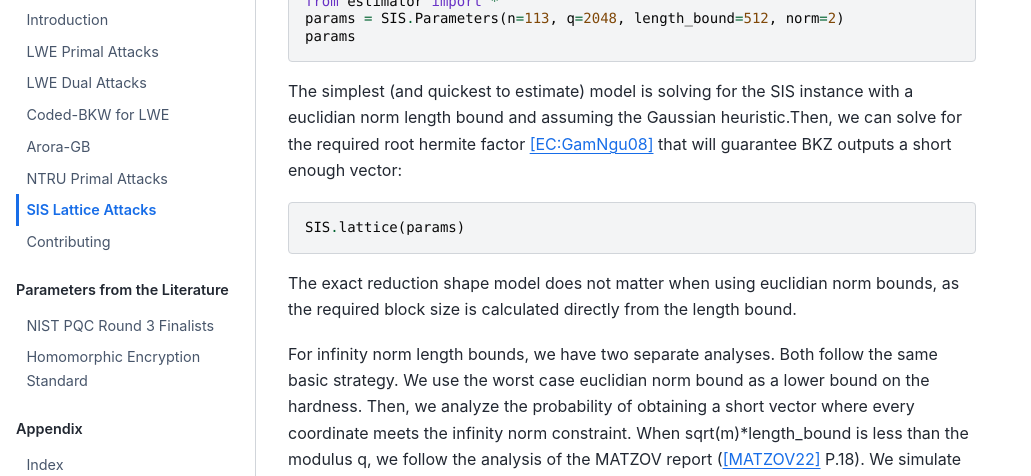
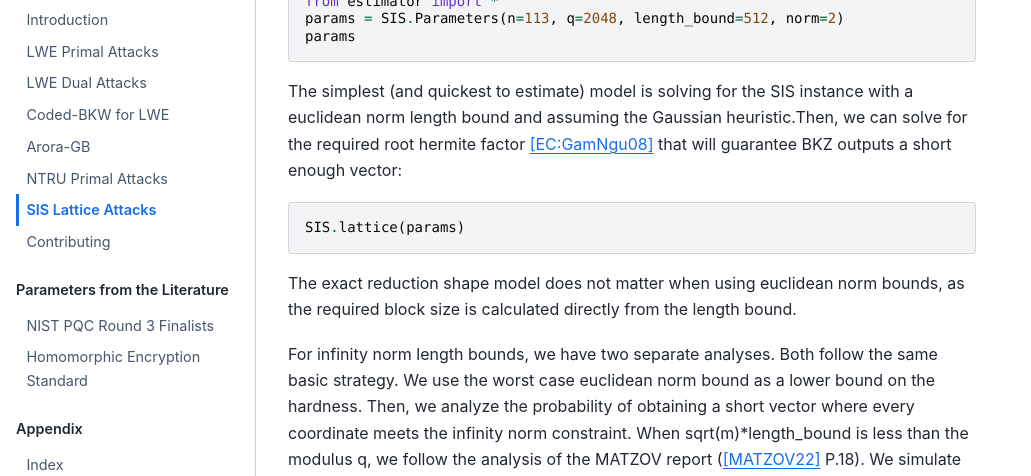
Before and after one commit to malb/lattice-estimator, a Sphinx documentation site: the page built from docs/algorithms/sis-lattice.rst, in a window 1280 px wide and 1400 px high. Shown: the part 204-680 px from the top of the window, without its empty margins (0-1031 px from the left). Built offline with Sphinx 7.4.7 and the Sphinx Book theme 1.1.4, drawn with Linux system fonts in a browser that asks for light colours; some of the changed text lies outside the part shown.

Commit message:
Minor euclidean SIS fix

```diff
--- a/README.rst
+++ b/README.rst
@@ -69,13 +69,13 @@ Quick Start
     SISParameters(n=512, q=12289, length_bound=5833.9072, m=1024, norm=2, tag='Falcon512_Unf')
 
     >>> SIS.lattice(schemes.Falcon512_Unf)
-    rop: ≈2^146.4, red: ≈2^146.4, δ: 1.003882, β: 415, d: 1024, tag: euclidian
+    rop: ≈2^146.4, red: ≈2^146.4, δ: 1.003882, β: 415, d: 1024, tag: euclidean
 
     >>> r = SIS.estimate.rough(schemes.Falcon512_Unf)
-    lattice              :: rop: ≈2^121.2, red: ≈2^121.2, δ: 1.003882, β: 415, d: 1024, tag: euclidian
+    lattice              :: rop: ≈2^121.2, red: ≈2^121.2, δ: 1.003882, β: 415, d: 1024, tag: euclidean
 
     >>> r = SIS.estimate(schemes.Falcon512_Unf)
-    lattice              :: rop: ≈2^146.4, red: ≈2^146.4, δ: 1.003882, β: 415, d: 1024, tag: euclidian
+    lattice              :: rop: ≈2^146.4, red: ≈2^146.4, δ: 1.003882, β: 415, d: 1024, tag: euclidean
 
 - `Try it in your browser <https://mybinder.org/v2/gh/malb/lattice-estimator/jupyter-notebooks?labpath=..%2F..%2Ftree%2Fprompt.ipynb>`__.
 - `Read the documentation <https://lattice-estimator.readthedocs.io/en/latest/>`__.
--- a/docs/algorithms/sis-lattice.rst
+++ b/docs/algorithms/sis-lattice.rst
@@ -9,13 +9,13 @@ We construct an (easy) example SIS instance::
     params = SIS.Parameters(n=113, q=2048, length_bound=512, norm=2)
     params
 
-The simplest (and quickest to estimate) model is solving for the SIS instance with a euclidian norm length bound and assuming the Gaussian heuristic.Then, we can solve for the required root hermite factor [EC:GamNgu08]_ that will guarantee BKZ outputs a short enough vector::
+The simplest (and quickest to estimate) model is solving for the SIS instance with a euclidean norm length bound and assuming the Gaussian heuristic.Then, we can solve for the required root hermite factor [EC:GamNgu08]_ that will guarantee BKZ outputs a short enough vector::
 
     SIS.lattice(params)
 
-The exact reduction shape model does not matter when using euclidian norm bounds, as the required block size is calculated directly from the length bound.
+The exact reduction shape model does not matter when using euclidean norm bounds, as the required block size is calculated directly from the length bound.
 
-For infinity norm length bounds, we have two separate analyses. Both follow the same basic strategy. We use the worst case euclidian norm bound as a lower bound on the hardness. Then, we analyze the probability of obtaining a short vector where every coordinate meets the infinity norm constraint. When sqrt(m)*length_bound is less than the modulus q, we follow the analysis of the MATZOV report ([MATZOV22]_ P.18). We simulate the cost of generating *many* short vectors and treat each coordinate of the vector as an i.i.d Gaussian random variable with standard deviation equal to the length(s) of these short vectors divided by the square root of the dimension.::
+For infinity norm length bounds, we have two separate analyses. Both follow the same basic strategy. We use the worst case euclidean norm bound as a lower bound on the hardness. Then, we analyze the probability of obtaining a short vector where every coordinate meets the infinity norm constraint. When sqrt(m)*length_bound is less than the modulus q, we follow the analysis of the MATZOV report ([MATZOV22]_ P.18). We simulate the cost of generating *many* short vectors and treat each coordinate of the vector as an i.i.d Gaussian random variable with standard deviation equal to the length(s) of these short vectors divided by the square root of the dimension.::
 
     params = SIS.Parameters(n=113, q=2048, length_bound=50, norm=oo)
     SIS.lattice(params)
@@ -32,4 +32,4 @@ Another option is to simulate a rerandomization of the basis, such that the q-ve
 
     SIS.lattice(params.updated(length_bound=70), red_shape_model=Simulator.LGSA)
 
-**Note:** Currently, lattice attack estimation is only avalailable for euclidian (``2``) and infinity (``oo``) norms. ``SIS.lattice()`` will return a ``NotImplementedError`` if one of these two norms are not selected.
+**Note:** Currently, lattice attack estimation is only avalailable for euclidean (``2``) and infinity (``oo``) norms. ``SIS.lattice()`` will return a ``NotImplementedError`` if one of these two norms are not selected.
```
Also changed, not shown: 2 other files.
